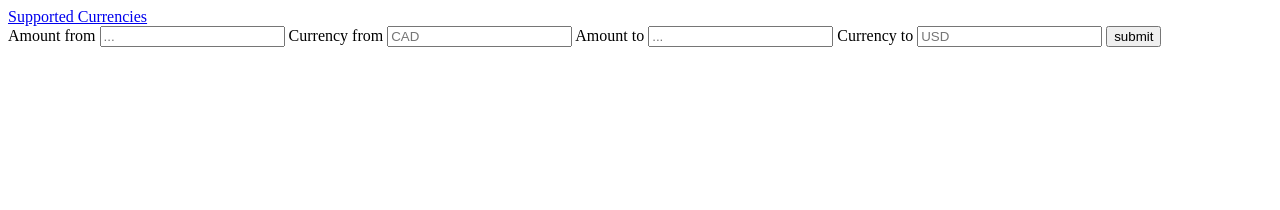
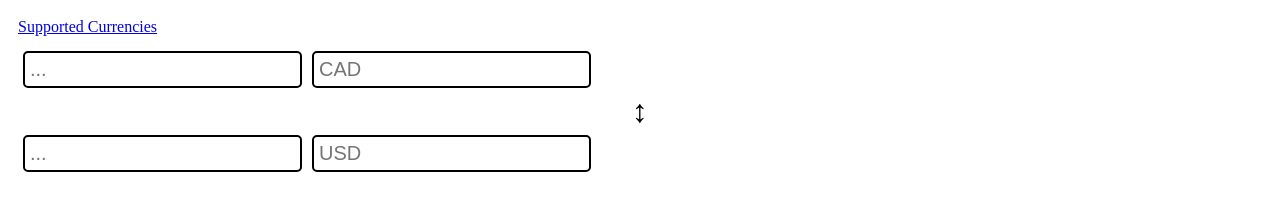
Before and after one commit to MostLeVert/concurrency, a browser extension: page index.html in a window 1280 px wide. Drawn offline with Linux system fonts and the light colour scheme.

Commit message:
Various rapid developmentations

```diff
--- a/main.js
+++ b/background.js
@@ -1,3 +1,5 @@
+import getCurrency from "./getCurrency.mjs";
+
 const formElement = document.getElementById("currency-conversion-form");
 const baseCurrencyElement = document.getElementById("currency-type-in");
 const toCurrencyElement = document.getElementById("currency-type-out");
@@ -11,18 +13,3 @@ formElement.addEventListener("submit", (event) => {
     const amount = Number(currencyAmountElement.value);
     getCurrencies(base, to, amount);
 });
-
-function getCurrencies(base, to, amount) {
-    fetch(
-        `https://cdn.jsdelivr.net/gh/fawazahmed0/currency-api@1/latest/currencies/${base}.json`
-    )
-        .then((response) => response.json())
-        .then((data) => {
-            const rate = Number(data[base][to]);
-            const result = amount * rate;
-            currencyResultElement.value = result.toFixed(9).toString();
-        })
-        .catch((error) => {
-            console.error("Error:", error);
-        });
-}
--- /dev/null
+++ b/getCurrency.mjs
@@ -0,0 +1,14 @@
+export default function getCurrency(base, to, amount) {
+    fetch(
+        `https://cdn.jsdelivr.net/gh/fawazahmed0/currency-api@1/latest/currencies/${base}.json`
+    )
+        .then((response) => response.json())
+        .then((data) => {
+            const rate = Number(data[base][to]);
+            const result = amount * rate;
+            return (result.toFixed(9).toString());
+        })
+        .catch((error) => {
+            console.error("Error:", error);
+        });
+}
--- a/index.html
+++ b/index.html
@@ -1,9 +1,38 @@
 <html>
 
 <head>
-    <script defer="defer" src="main.js"></script>
+    <script defer="defer" src="background.js"></script>
 </head>
 <style>
+    header {
+        padding-bottom: 10px;
+    }
+
+    body {
+        padding: 10px;
+    }
+
+    label {
+        font-size: 1.5rem;
+    }
+
+    input {
+        border-radius: 5px;
+        border: 2px solid black;
+        padding: 5px;
+        margin: 5px;
+        outline: none;
+        font-size: 1.25rem;
+    }
+
+    form>div {
+        text-align: center;
+        font-size: 2rem;
+    }
+
+    .row {
+        display: flex;
+    }
 </style>
 
 <body>
@@ -11,15 +40,15 @@
         <a href="https://concurrency.pages.dev" target="_blank">Supported Currencies</a>
     </header>
     <form id="currency-conversion-form" autocomplete="off">
-        <label for="currency-amount">Amount from</label>
-        <input type="number" id="currency-amount" placeholder="..." />
-        <label for="currency-amount">Currency from</label>
-        <input id="currency-type-in" placeholder="CAD" />
-        <label for="currency-amount">Amount to</label>
-        <input type="number" id="currency-result" placeholder="..." />
-        <label for="currency-amount">Currency to</label>
-        <input id="currency-type-out" placeholder="USD" />
-        <button type="submit">submit</button>
+        <div class="row">
+            <input type="number" id="currency-amount" placeholder="..." />
+            <input id="currency-type-in" placeholder="CAD" />
+        </div>
+        <div>&updownarrow;</div>
+        <div class="row">
+            <input type="number" id="currency-result" placeholder="..." />
+            <input id="currency-type-out" placeholder="USD" />
+        </div>
     </form>
 </body>
 
```
Also changed, not shown: eventPage.js (added, +27 -0 lines), manifest.json.
